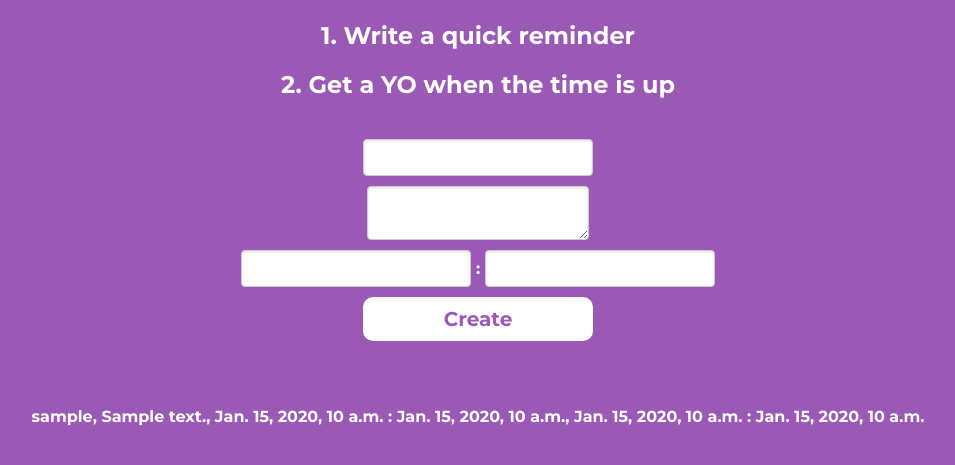
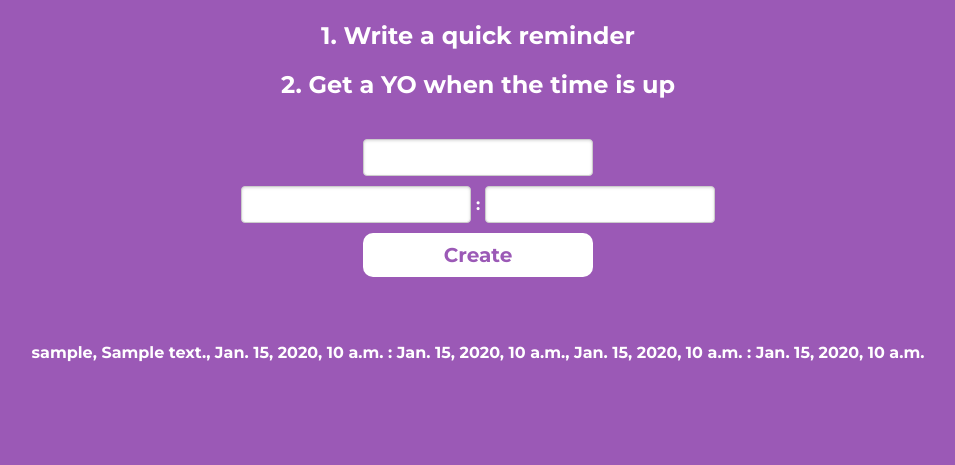
Before and after one commit to aurtistictrader/It-is-time-yo, a Django app: template hello/templates/submit.html in a window 1280 px wide. Shown: the part 188-653 px from the top of the page, without its empty margins (162-1117 px from the left). Run offline with Django 3.2, Linux system fonts and the light colour scheme; the template is opened without the code that fills it: most values are stand-ins (such as "Sample title", 1, 10 or a date in 2020); form fields are guessed from the names that the template uses; some libraries are stand-ins or nearby versions.

Commit message:
remove msg

```diff
--- a/hello/cron.py
+++ b/hello/cron.py
@@ -14,7 +14,7 @@ def timed_job():
 
     # This will be executed every 30 seconds
 	# Query into DB and then look for date_left that are past current date
-    lookup_users = Reminder.objects.raw(''' SELECT username, message
+    lookup_users = Reminder.objects.raw(''' SELECT username
 											FROM hello_reminder
 											WHERE (	time_left <= (SELECT current_time) AND
 													date_left = (SELECT current_date)) OR
--- a/hello/forms.py
+++ b/hello/forms.py
@@ -3,6 +3,6 @@ import datetime
 
 class NameForm(forms.Form):
     username = forms.CharField(widget=forms.TextInput(attrs={'placeholder' : 'YO Username', 'size' : '30px', 'required' : 'required' }), label='', max_length=128, required=True)
-    message = forms.CharField(widget=forms.TextInput(attrs={'placeholder' : 'YO Message', 'size' : '30px', 'required' : 'required' }), label='', max_length=400, required=True)
+    #message = forms.CharField(widget=forms.TextInput(attrs={'placeholder' : 'YO Message', 'size' : '30px', 'required' : 'required' }), label='', max_length=400, required=True)
     hours = forms.ChoiceField(choices=[(x, x) for x in range(0, 24)],required=True)
     minutes = forms.ChoiceField(choices=[(x, x) for x in range(0, 60)], required= True)
--- a/hello/templates/submit.html
+++ b/hello/templates/submit.html
@@ -22,9 +22,6 @@
 				        {{ form.username }}
 					</li>
 					<li>
-				        {{ form.message }}
-					</li>
-					<li>
 				        {{ form.hours }} : {{ form.minutes }}
 					</li>
 					<li>
```
